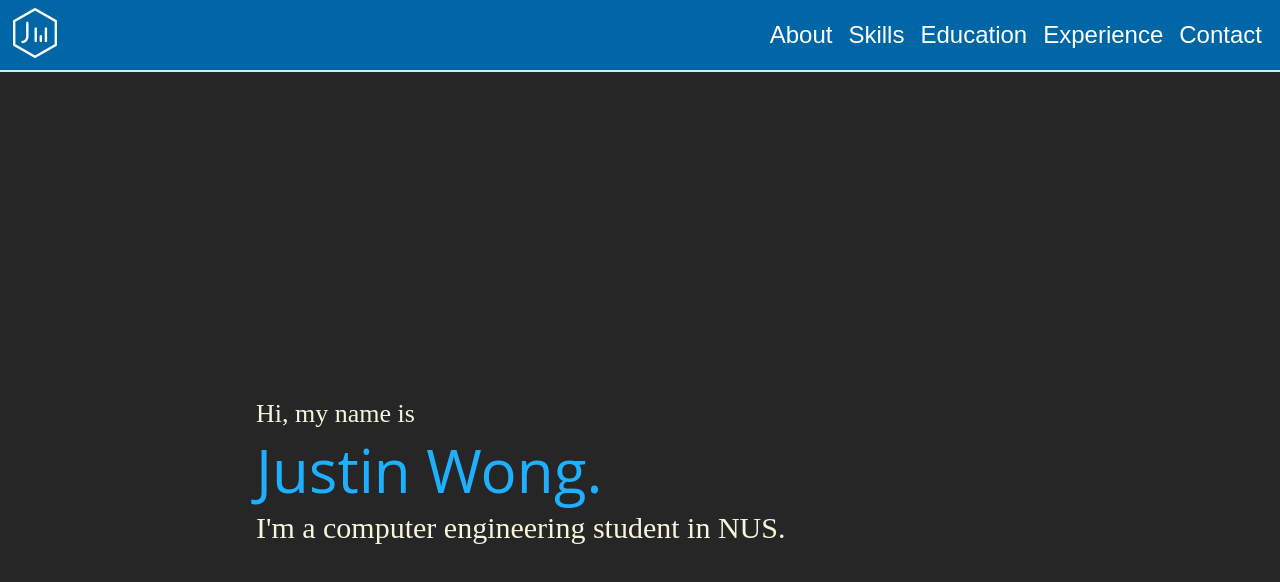
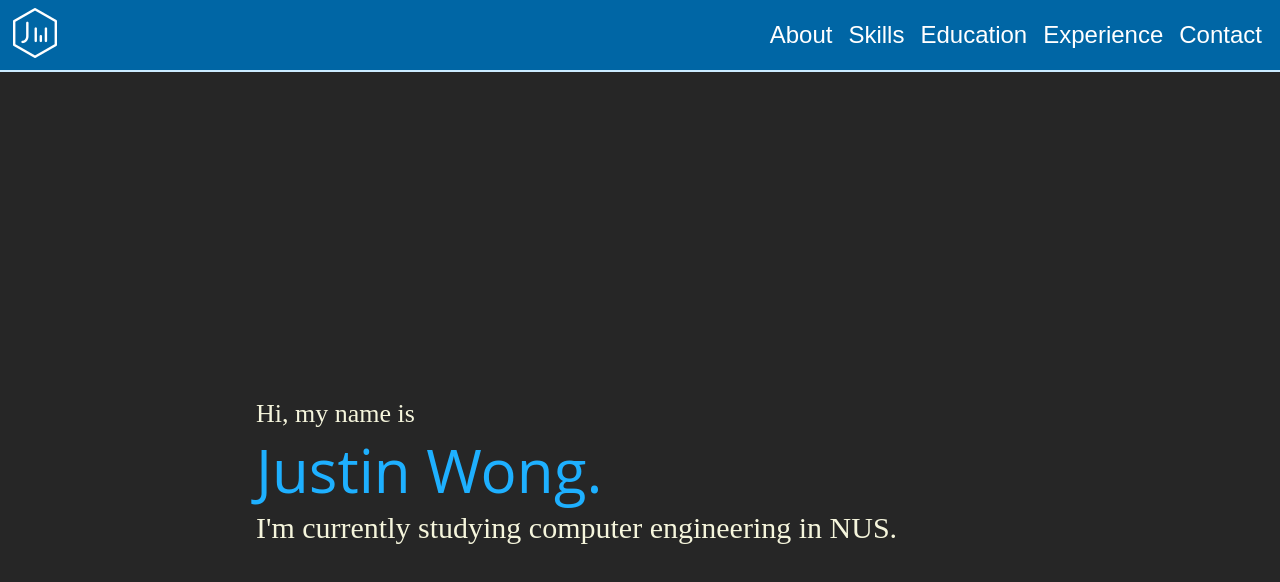
Before and after one commit to justinfidelis/justinfidelis.github.io, a React (Create React App) app in the folder portfolio/: page / in a window 1280 px wide. Shown: the top 582 px of the page. Built offline with nearby package versions, Linux system fonts and the light colour scheme.

Commit message:
minor changes

```diff
--- a/portfolio/src/app.css
+++ b/portfolio/src/app.css
@@ -13,7 +13,6 @@ body {
 #app {
     height: 100%;
     width: 100%;
-    background-color: #262626;
     text-align: center;
     font-family: Montserrat, 'Open Sans Thin', sans-serif;
 
@@ -23,7 +22,6 @@ body {
     height: 70px;
     width: 100%;
     background-color: #0066A5;
-    color: black;
     display: flex;
     justify-content: center;
     border-bottom: #CCECFF;
@@ -68,7 +66,7 @@ a.header-list-item {
 }
 
 a.header-list-item:hover {
-    color: #CCECFF;
+    color: #CCCCCC;
 }
 
 #content {
--- a/portfolio/src/components/Intro.jsx
+++ b/portfolio/src/components/Intro.jsx
@@ -11,7 +11,7 @@ const Intro = () => {
                     Justin Wong.
                 </div>
                 <div id="intro-description">
-                    I'm a computer engineering student in NUS.
+                    I'm currently studying computer engineering in NUS.
                 </div>
             </div>
 
```
Also changed, not shown: 1 other file (tests, documents, lock files or other folders).
